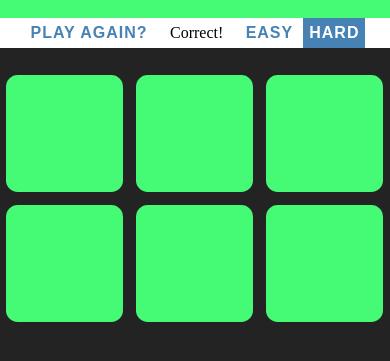
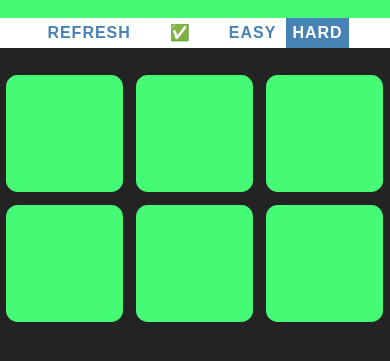
Before and after one commit to geekpulp/colour-game, a plain HTML site: page index.html in a window 390 px wide. Both pictures are taken after a click on the element 64 px from the left and 366 px from the top of the page. Shown: the part 233-594 px from the top of the page. Drawn offline with Linux system fonts and the light colour scheme.

Commit message:
Correct issue with mobile display The fix addresses issue#1 by replacing the success and failure messages with emoji.

```diff
--- a/index.html
+++ b/index.html
@@ -13,7 +13,7 @@
   <h1>The Great <span id="colourDisplay">RGB</span> Colour Game</h1>
 
   <div id="controlBar">
-    <button id="newColourButton">New Colours</button>
+    <button id="newColourButton">Refresh</button>
     <span id="message"></span>
     <button id="easyButton">Easy</button>
     <button id="hardButton" class="selectedButton">Hard</button>
--- a/main.js
+++ b/main.js
@@ -58,13 +58,13 @@ for ( let index = 0; index < squares.length; index++ ) {
     var clickedColour = this.style.backgroundColor;
     console.log( clickedColour + " vs " + pickedColour );
     if ( clickedColour === pickedColour ) {
-      messageDisplay.textContent = "Correct!";
-      newColourButton.textContent = "Play again?";
+      messageDisplay.textContent = "✅";
+      newColourButton.textContent = "Refresh";
       changeSquaresToWinningColour( clickedColour );
       title.style.backgroundColor = clickedColour;
     } else {
       this.style.background = "#232323";
-      messageDisplay.textContent = "Try again";
+      messageDisplay.textContent = "❌";
     }
   } );
 }
@@ -118,6 +118,6 @@ function loadTheBoard() {
   changeSquaresToRandomColours( colours );
   colourDisplay.textContent = pickedColour;
   title.style.backgroundColor = "#232323";
-  newColourButton.textContent = "New Colour";
+  newColourButton.textContent = "Refresh";
   messageDisplay.textContent = "";
 }
```
